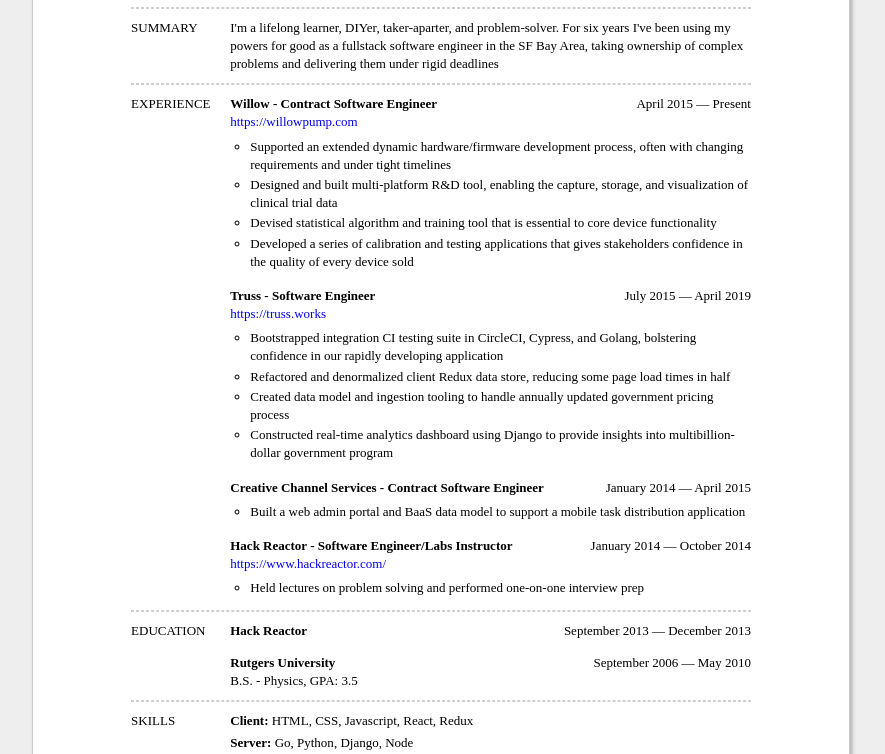
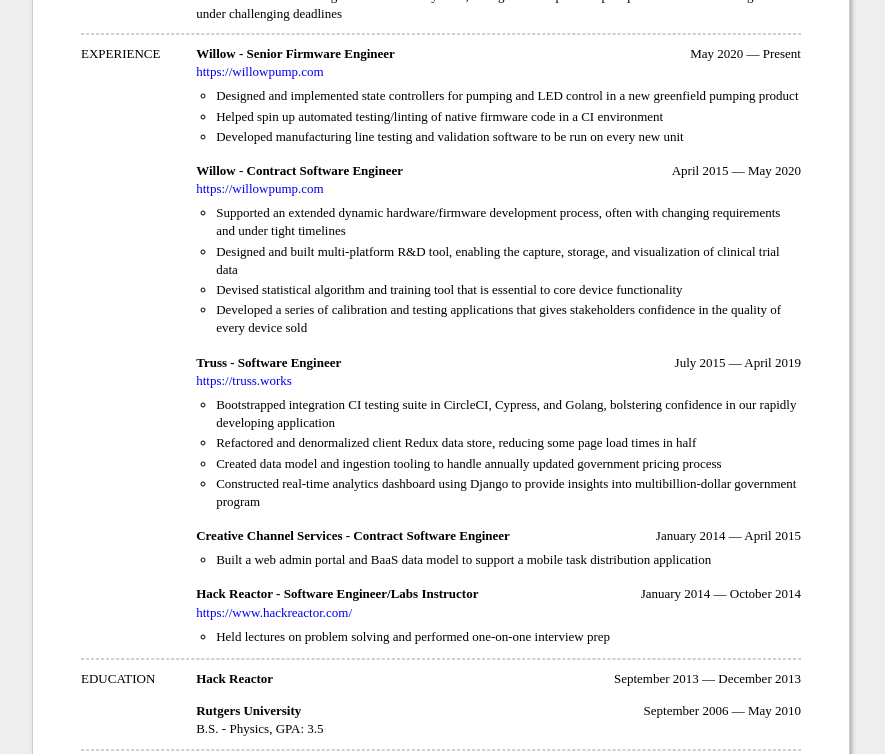
Before and after one commit to stangah/resume, a plain HTML site: page index.html in a window 1280 px wide. Shown: the part 207-961 px from the top of the page, without its empty margins (199-1084 px from the left). Drawn offline with Linux system fonts and the light colour scheme.

Commit message:
Annual update

```diff
--- a/index.html
+++ b/index.html
@@ -8,10 +8,8 @@
 
     <style>
         body {
+  margin: 40px 0;
   background: #EEEEEE;
-  font: 13px "Times New Roman", Times, serif;
-  line-height: 1.4;
-  margin: 40px 0;
 }
 em {
   color: #999;
@@ -30,14 +28,19 @@
 }
 
 .page {
-  margin: 10px auto;
-  width: 164mm;
-  height: 227mm;
-  padding: 26mm;
+  font: 13px "Times New Roman", Times, serif;
+  line-height: 1.4;
+  width: 8.5in;
+  height: 11in;
+  margin: 0 auto;
   background: #fff;
   border: 1px solid #ccc;
   box-shadow: 2px 2px 4px #aaa;
   -webkit-box-shadow: 2px 2px 4px #aaa;
+}
+
+.contents {
+  padding: 0.5in 0.5in 0 0.5in;
 }
 
 .coursesList {
@@ -167,8 +170,9 @@
 }
 
 @media print {
-  body {
-    background: #FFFFFF;
+  html, body {
+    height: auto;
+    page-break-after: auto;
   }
   .page {
     padding: 0;
@@ -176,7 +180,10 @@
     background: #fff;
     box-shadow: none;
     -webkit-box-shadow: none;
-    page-break-after: always;
+    page-break-after: auto;
+  }
+  .contents {
+    padding: 0 0.5in;
   }
   a {
     color: black;
@@ -188,6 +195,7 @@
 <body>
 
     <div class='page'>
+        <div class='contents'>
             <div id='nameBlock' class='largeFont'>
                 <span class='name'>
                     Patrick Stanger,
@@ -238,7 +246,7 @@
                     <span>SUMMARY</span>
                 </div>
                 <div class='sectionContent'>
-                <span>I'm a lifelong learner, DIYer, taker-aparter, and problem-solver. For six years I've been using my powers for good as a fullstack software engineer in the SF Bay Area, taking ownership of complex problems and delivering them under rigid deadlines</span>
+                    <span>I'm a lifelong learner, DIYer, taker-aparter, and problem-solver. For eight years I've been using my powers for good as a software/firmware engineer in the SF Bay Area, taking ownership of complex problems and delivering them under challenging deadlines</span>
                 </div>
             </div>
             <div class='sectionLine'></div>
@@ -254,11 +262,38 @@
                     <div class="jobBlock">
                         <div class='blockHeader'>
                             <span class='title'>
+                                Willow - Senior Firmware Engineer
+                            </span>
+
+                            <span class='date'>
+                                May 2020 &mdash; Present
+                            </span>
+
+                        </div>
+                        <div><a href='https://willowpump.com'>https://willowpump.com</a></div>
+
+                        <ul class='highlights'>
+
+                            <li>Designed and implemented state controllers for pumping and LED control in a new greenfield pumping product</li>
+
+                            <li>Helped spin up automated testing/linting of native firmware code in a CI environment</li>
+
+                            <li>Developed manufacturing line testing and validation software to be run on every new unit</li>
+
+                        </ul>
+
+
+                        <div class='separator'></div>
+                    </div>
+
+                    <div class="jobBlock">
+                        <div class='blockHeader'>
+                            <span class='title'>
                                 Willow - Contract Software Engineer
                             </span>
 
                             <span class='date'>
-                            April 2015 &mdash; Present
+                                April 2015 &mdash; May 2020
                             </span>
 
                         </div>
@@ -443,8 +478,6 @@
 
                         <span>Python</span>,
 
-                    <span>Django</span>,
-
                         <span>Node</span>
 
 
@@ -455,7 +488,7 @@
                         <span class='title'>Infrastructure:</span>
 
 
-                    <span>AWS (EC2, S3, Lambda, RDS, ECS, EMR)</span>,
+                        <span>AWS (EC2, S3, Lambda, EMR)</span>,
 
                         <span>Terraform</span>,
 
@@ -504,7 +537,7 @@
                     Gravel Racing
                     ,
 
-                Maintenance/Acquiring more tools
+                    Buying single purpose tools
                     ,
 
                     Croissants
@@ -527,5 +560,6 @@
             </div>
 
         </div>
+    </div>
 </body>
 </html>
--- a/style.css
+++ b/style.css
@@ -1,8 +1,6 @@
 body {
+  margin: 40px 0;
   background: #EEEEEE;
-  font: 13px "Times New Roman", Times, serif;
-  line-height: 1.4;
-  margin: 40px 0;
 }
 em {
   color: #999;
@@ -21,14 +19,19 @@
 }
 
 .page {
-  margin: 10px auto;
-  width: 164mm;
-  height: 227mm;
-  padding: 26mm;
+  font: 13px "Times New Roman", Times, serif;
+  line-height: 1.4;
+  width: 8.5in;
+  height: 11in;
+  margin: 0 auto;
   background: #fff;
   border: 1px solid #ccc;
   box-shadow: 2px 2px 4px #aaa;
   -webkit-box-shadow: 2px 2px 4px #aaa;
+}
+
+.contents {
+  padding: 0.5in 0.5in 0 0.5in;
 }
 
 .coursesList {
@@ -158,8 +161,9 @@
 }
 
 @media print {
-  body {
-    background: #FFFFFF;
+  html, body {
+    height: auto;
+    page-break-after: auto;
   }
   .page {
     padding: 0;
@@ -167,7 +171,10 @@
     background: #fff;
     box-shadow: none;
     -webkit-box-shadow: none;
-    page-break-after: always;
+    page-break-after: auto;
+  }
+  .contents {
+    padding: 0 0.5in;
   }
   a {
     color: black;
```
Also changed, not shown: resume.json (+15 -6 lines), template.html (+2 -0 lines), requirements.txt, 1 other file. Lines whose indentation alone changed are shown as unchanged.
